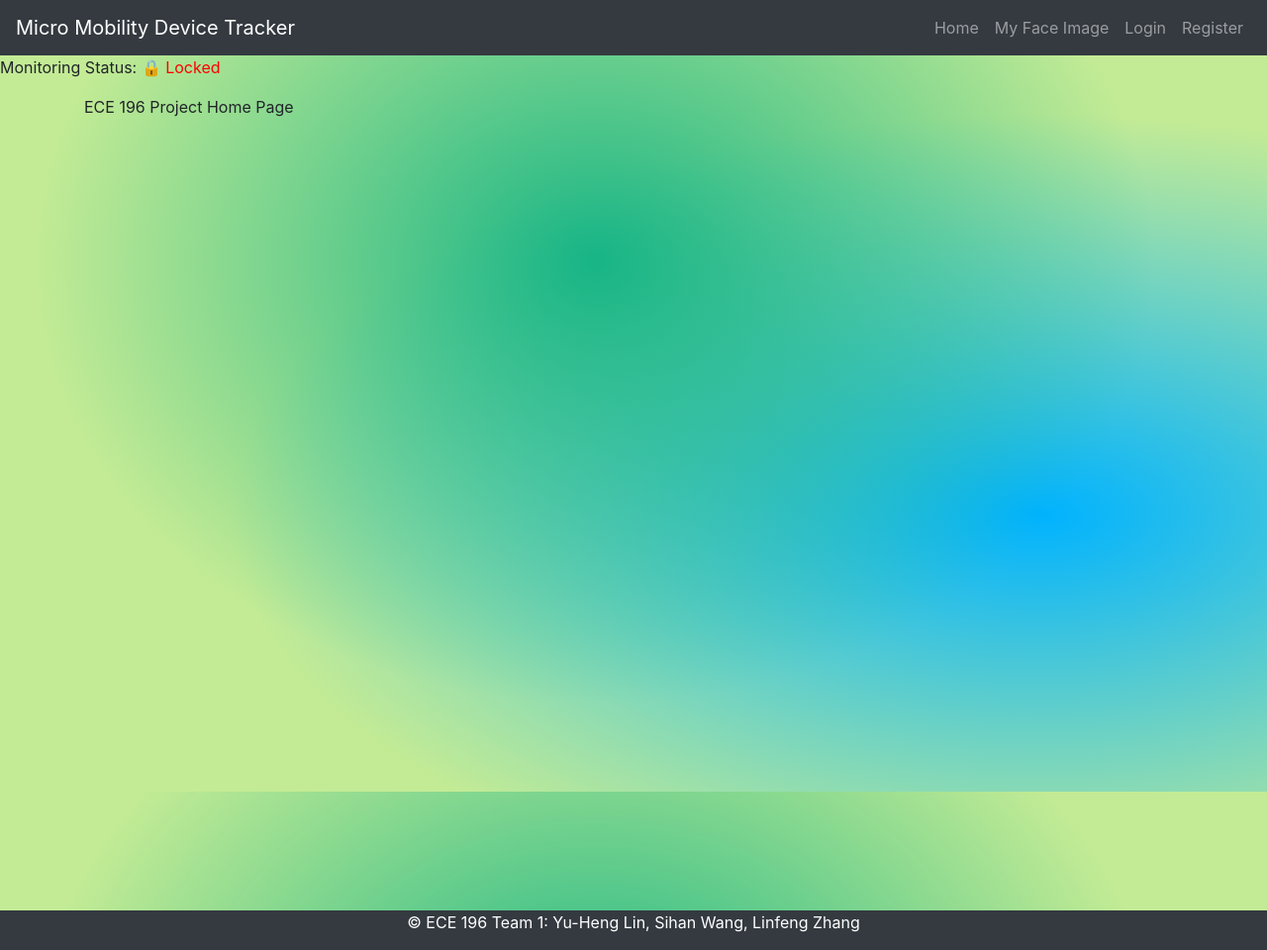
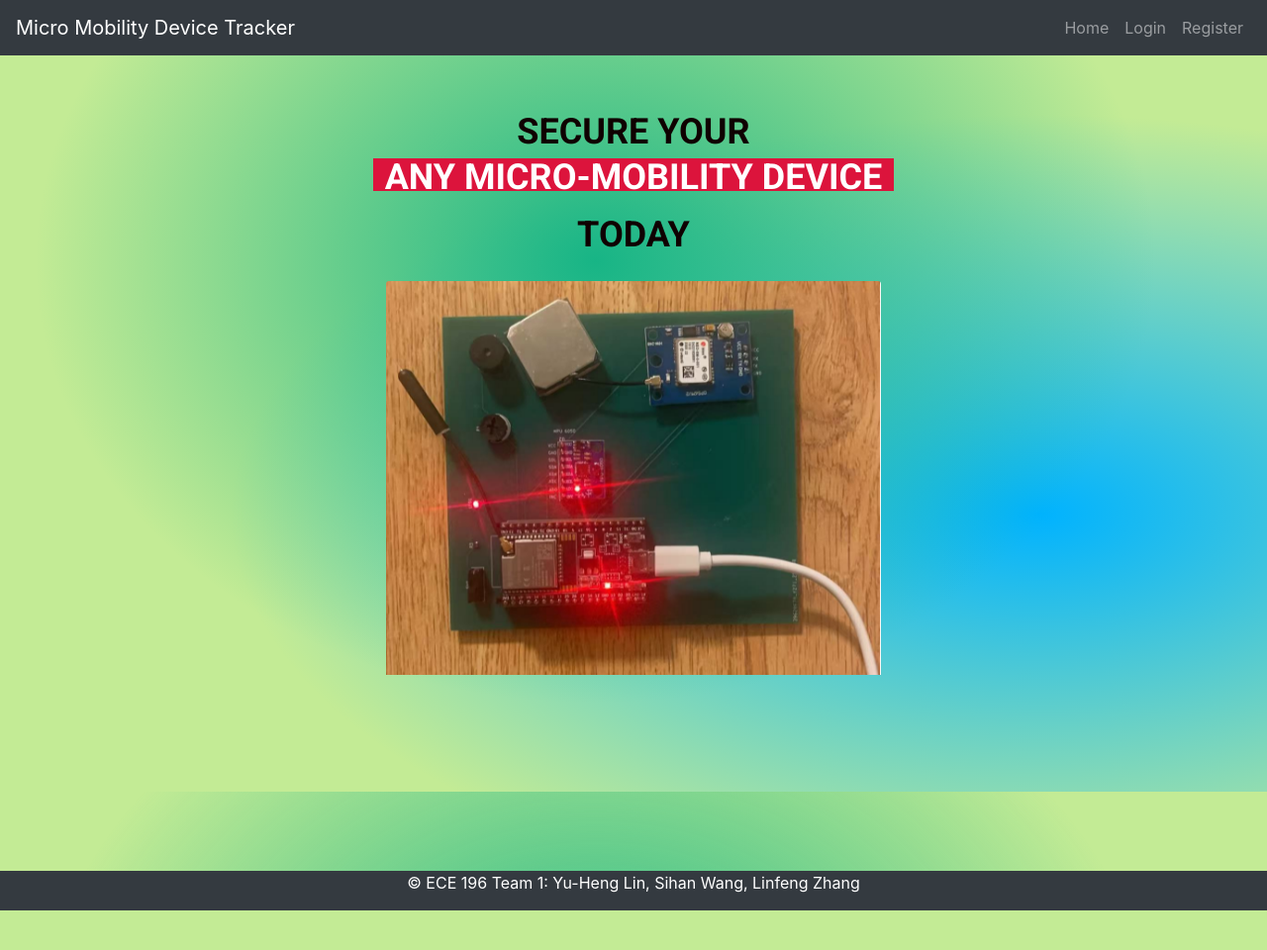
Before and after one commit to Serenity0204/Micro-mobility-device-tracker, a Django app: page / in a window 1280 px wide. Shown: the whole page at 99% size. After the commit the page ends 920 px from the top, so only its background shows below. Run offline with Django 3.2, Linux system fonts and the light colour scheme; some libraries are stand-ins or nearby versions.

Commit message:
added home page, and move unlock button and status location

```diff
--- a/lock_state.txt
+++ /dev/null
@@ -1 +0,0 @@
-locked
--- a/micro_mobility_device_tracker/templates/home.html
+++ b/micro_mobility_device_tracker/templates/home.html
@@ -1,5 +1,123 @@
 {% extends 'base.html' %}
 {% load static %}
 {% block content %}
-ECE 196 Project Home Page
+
+<!-- Animated Text Section -->
+<div id="animated-banner">
+    <div id="container">
+        Secure Your
+        <div id="flip">
+            <div>
+                <div>ScooTeR</div>
+            </div>
+            <div>
+                <div>Bike</div>
+            </div>
+            <div>
+                <div>Any Micro-Mobility Device</div>
+            </div>
+        </div>
+        ToDaY
+    </div>
+</div>
+<img class="card-img-top device-img" src="{% static 'img/device.png' %}" alt="device">
+
+
+<style>
+    @import url('https://fonts.googleapis.com/css?family=Roboto:700');
+
+    .device-img {
+        max-width: 500px;
+        width: 80%;
+        height: auto;
+        margin: 20px auto 0 auto;
+        display: block;
+    }
+
+    #animated-banner {
+        font-family: 'Roboto', sans-serif;
+        text-align: center;
+    }
+
+    #animated-banner #container {
+        color: #0f0101;
+        text-transform: uppercase;
+        font-size: 36px;
+        font-weight: bold;
+        padding-top: 50px;
+        position: relative;
+        width: 100%;
+        display: block;
+    }
+
+    #animated-banner #flip {
+        height: 50px;
+        overflow: hidden;
+    }
+
+    #animated-banner #flip>div>div {
+        color: #fff;
+        padding: 4px 12px;
+        height: 45px;
+        margin-bottom: 45px;
+        display: inline-block;
+    }
+
+    #animated-banner #flip div:first-child {
+        animation: show 5s linear infinite;
+    }
+
+    #animated-banner #flip div div {
+        background: #c1c542;
+    }
+
+    #animated-banner #flip div:first-child div {
+        background: #4ec7f3;
+    }
+
+    #animated-banner #flip div:last-child div {
+        background: #DC143C;
+    }
+
+    @keyframes show {
+        0% {
+            margin-top: -270px;
+        }
+
+        5% {
+            margin-top: -180px;
+        }
+
+        33% {
+            margin-top: -180px;
+        }
+
+        38% {
+            margin-top: -90px;
+        }
+
+        66% {
+            margin-top: -90px;
+        }
+
+        71% {
+            margin-top: 0px;
+        }
+
+        99.99% {
+            margin-top: 0px;
+        }
+
+        100% {
+            margin-top: -270px;
+        }
+    }
+
+    #animated-banner p {
+        font-size: 12px;
+        color: #999;
+        margin-top: 20px;
+    }
+</style>
+
 {% endblock %}
--- a/micro_mobility_device_tracker/urls.py
+++ b/micro_mobility_device_tracker/urls.py
@@ -17,6 +17,7 @@ urlpatterns = [
     path('esp32/', views.esp32_control_page, name='esp32_control'),
     path('esp32/high/', views.esp32_send_high, name='esp32_high'),
     path('esp32/low/', views.esp32_send_low, name='esp32_low'),
+    path('esp32/gps-location/', views.esp32_gps_location, name="esp32_gps_location"),
     # ESP32 CAM
     path("owner-unlock/", views.owner_unlock_view, name="owner_unlock"),
     path("capture-snapshot/", views.capture_snapshot, name="capture_snapshot"),
--- a/micro_mobility_device_tracker/views.py
+++ b/micro_mobility_device_tracker/views.py
@@ -59,6 +59,8 @@ def recognize_faces_util(owner_path, test_path):
     return ["✅ Match (Same person)" if match else "❌ No match (Different person)"]
 
 
+def esp32_gps_location(request):
+    return render(request, "home.html")
 
 def esp32_control_page(request):
     return render(request, 'control.html')
@@ -78,8 +80,6 @@ def esp32_send_low(request):
         return HttpResponse(f"Error sending LOW: {e}")
 
 
-
-@require_POST
 @login_required
 def toggle_lock(request):
     set_lock_state(not is_locked())
--- a/mysite/templates/base.html
+++ b/mysite/templates/base.html
@@ -51,16 +51,28 @@
       aria-controls="navbarNav" aria-expanded="false" aria-label="Toggle navigation">
       <span class="navbar-toggler-icon"></span>
     </button>
+    {% if user.is_authenticated %}
+    <!-- Monitoring Status -->
+    <span class="navbar-text ml-3">
+      Monitoring Status:
+      {% if monitoring_active %}
+      <span style="color: red;">🔒 Locked</span>
+      {% else %}
+      <span style="color: lightgreen;">🔓 Unlocked</span>
+      {% endif %}
+      {% endif %}
+    </span>
     <div class="collapse navbar-collapse" id="navbarNav">
       <ul class="navbar-nav ml-auto">
         <!-- Added ml-auto class -->
         <li class="nav-item">
           <a class="nav-link" href="{% url 'home' %}">Home</a>
         </li>
+
+        {% if user.is_authenticated %}
         <li class="nav-item">
           <a class="nav-link" href="{% url 'upload_owner_image' %}">My Face Image</a>
         </li>
-        {% if user.is_authenticated %}
 
         <li class="nav-item">
           <a class="nav-link" href="{% url 'owner_unlock' %}">Owner Unlock</a>
@@ -69,10 +81,17 @@
         <li class="nav-item">
           <a class="nav-link" href="{% url 'view_suspect' %}">View Suspect</a>
         </li>
+        <li class="nav-item">
+          <a class="nav-link" href="{% url 'esp32_gps_location' %}">View Scooter Location</a>
+        </li>
 
+        <li class="nav-item">
+          <a class="nav-link" href="{% url 'toggle_lock' %}">Lock</a>
+        </li>
         <li class="nav-item">
           <a class="nav-link" href="{% url 'logout' %}">Logout</a>
         </li>
+
         {% else %}
         <li class="nav-item">
           <a class="nav-link" href="{% url 'login' %}">Login</a>
@@ -86,14 +105,6 @@
     </div>
   </nav>
 
-  <p>
-    Monitoring Status:
-    {% if monitoring_active %}
-        <span style="color: red;">🔒 Locked</span>
-    {% else %}
-        <span style="color: green;">🔓 Unlocked</span>
-    {% endif %}
-  </p>
 
   <div class="container">
     <div class="content">{% block content %} {% endblock %}</div>
```
Also changed, not shown: micro_mobility_device_tracker/templates/upload_owner.html (+11 -6 lines), micro_mobility_device_tracker/templates/view_suspect.html (+0 -10 lines), static/img/device.png (added).
